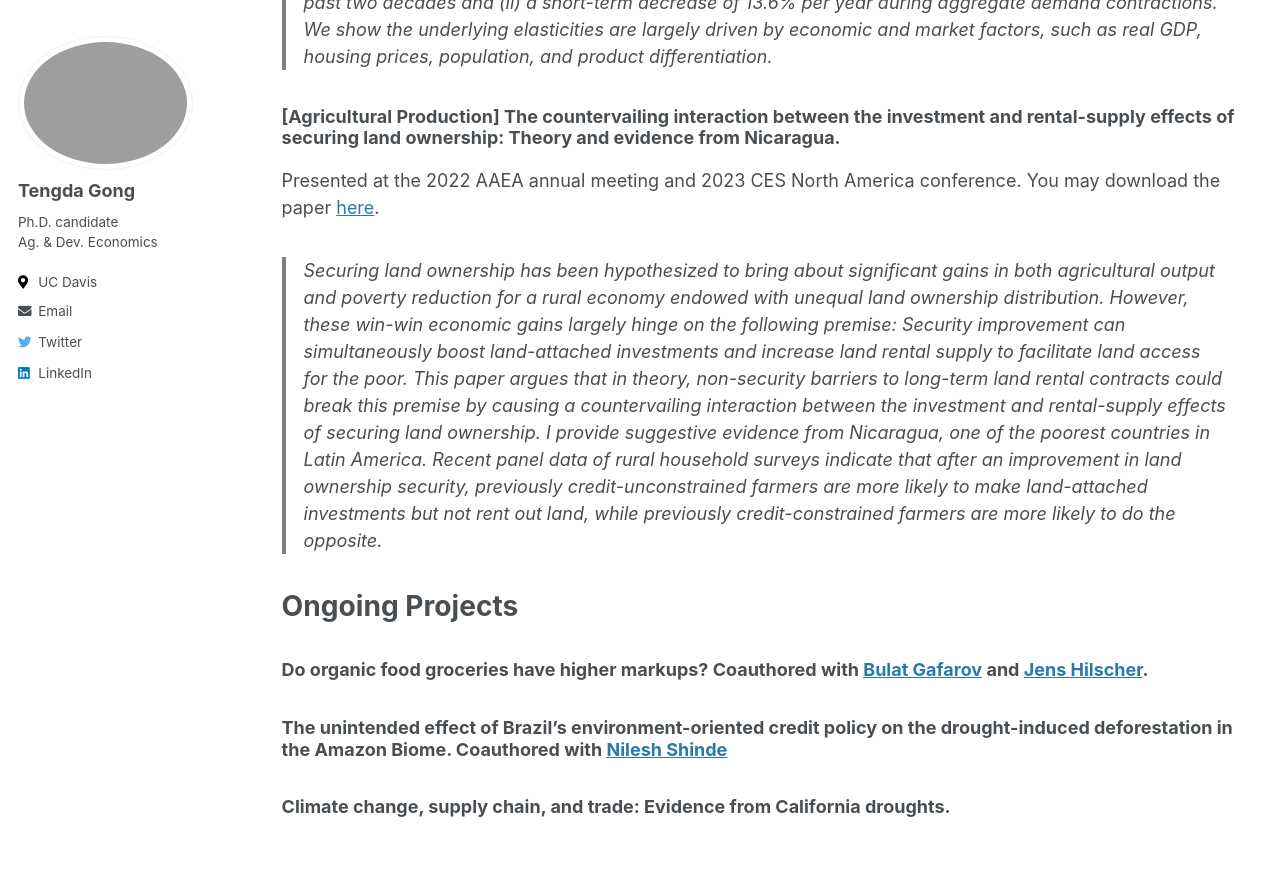
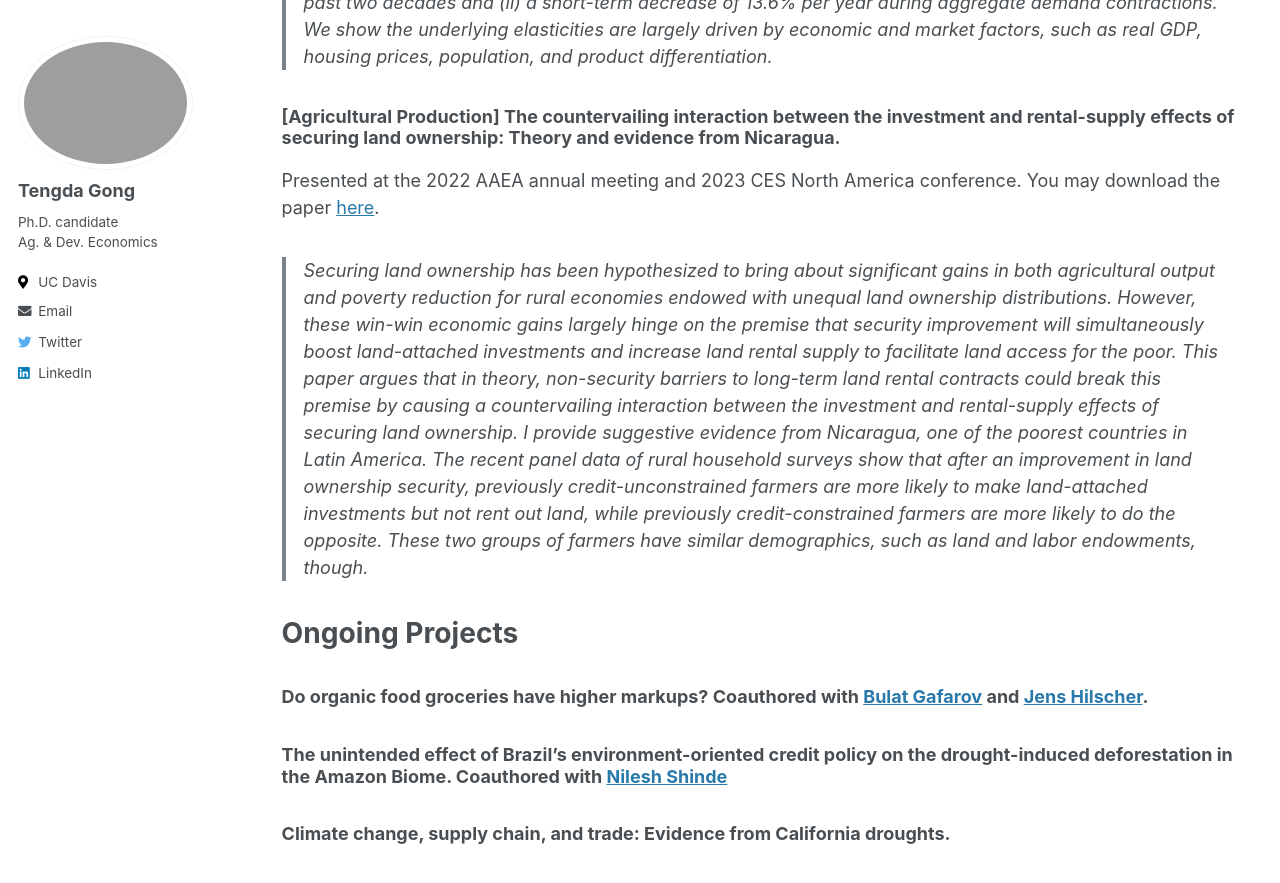
Before and after one commit to tendakung/tendakung.github.io, a Jekyll site: the page built from _pages/research.md, in a window 1280 px wide and 900 px high, scrolled down 814 px. Shown: the top 883 px of the window. Built offline with Jekyll 4.4.1, drawn with Linux system fonts in a browser that asks for light colours.

Commit message:
Update research.md

```diff
--- a/_pages/research.md
+++ b/_pages/research.md
@@ -16,9 +16,8 @@ and implied markups for the US food retail sector. First, we employ a Hausmantyp
 annual elasticities under a standard optimal pricing rule. We find (i) a long-run increase in US grocery store markups of 3.9% per year in the past two decades and (ii) a short-term decrease of 13.6% per year during aggregate demand contractions. We show the underlying elasticities are largely driven by economic and market factors, such as real GDP, housing prices, population, and product differentiation.
 
 ### [Agricultural Production] The countervailing interaction between the investment and rental-supply effects of securing land ownership: Theory and evidence from Nicaragua.
-Presented at the 2022 AAEA annual meeting and 2023 CES North America conference. You may download the paper [here](/files/pdf/research/DevJMP.pdf).
-> Securing land ownership has been hypothesized to bring about significant gains in both agricultural output and poverty reduction for a rural economy endowed with unequal land ownership distribution. However, these win-win economic gains largely hinge on the following premise: Security improvement can simultaneously boost land-attached investments and increase land rental supply to facilitate land access for the poor. This paper argues that in theory, non-security barriers to long-term land rental contracts could break this premise by causing a countervailing interaction
-between the investment and rental-supply effects of securing land ownership. I provide suggestive evidence from Nicaragua, one of the poorest countries in Latin America. Recent panel data of rural household surveys indicate that after an improvement in land ownership security, previously credit-unconstrained farmers are more likely to make land-attached investments but not rent out land, while previously credit-constrained farmers are more likely to do the opposite.
+Presented at the 2022 AAEA annual meeting and 2023 CES North America conference. You may download the paper [here](/files/pdf/research/DevJMP-LandPropertyRights.pdf).
+> Securing land ownership has been hypothesized to bring about significant gains in both agricultural output and poverty reduction for rural economies endowed with unequal land ownership distributions. However, these win-win economic gains largely hinge on the premise that security improvement will simultaneously boost land-attached investments and increase land rental supply to facilitate land access for the poor. This paper argues that in theory, non-security barriers to long-term land rental contracts could break this premise by causing a countervailing interaction between the investment and rental-supply effects of securing land ownership. I provide suggestive evidence from Nicaragua, one of the poorest countries in Latin America. The recent panel data of rural household surveys show that after an improvement in land ownership security, previously credit-unconstrained farmers are more likely to make land-attached investments but not rent out land, while previously credit-constrained farmers are more likely to do the opposite. These two groups of farmers have similar demographics, such as land and labor endowments, though.
 
 # Ongoing Projects
 
```
